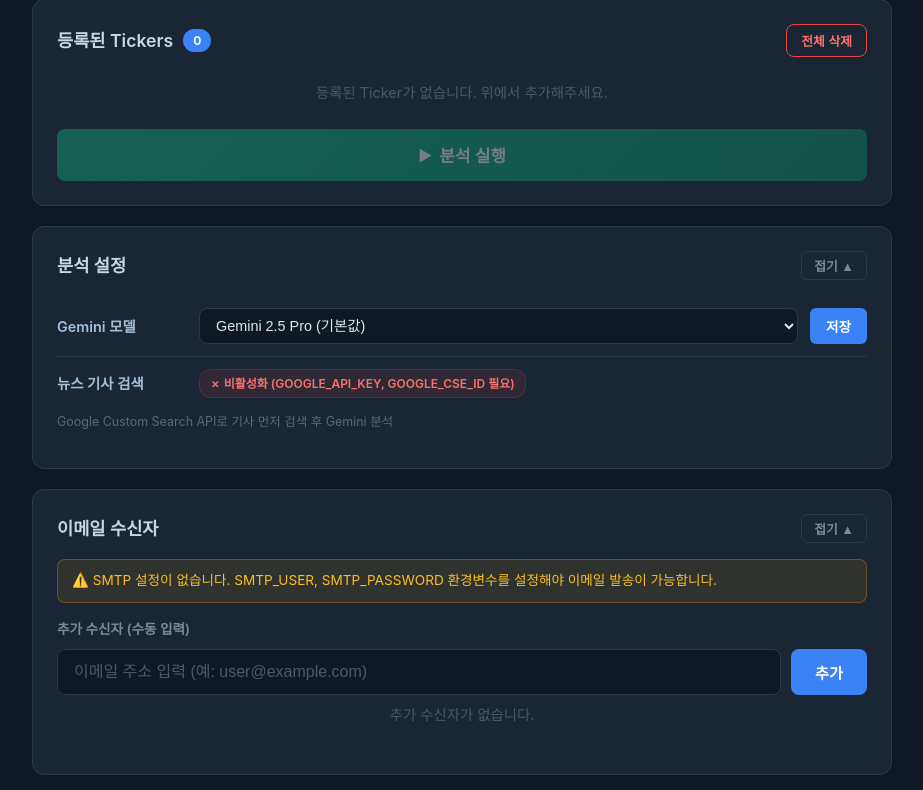
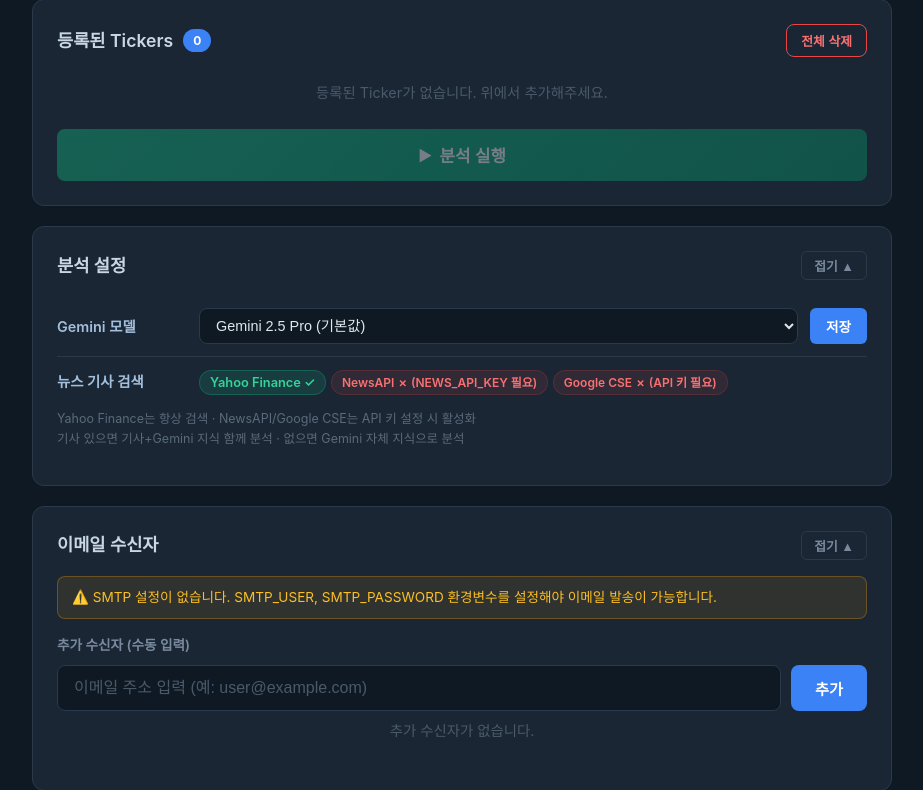
Before and after one commit to chowk7/monitoring_automation, a Flask app: page / in a window 1280 px wide. Shown: the part 343-1133 px from the top of the page, without its empty margins (178-1101 px from the left). Run offline with Flask 3, Linux system fonts and the light colour scheme; data that the repository does not hold is empty.

Commit message:
feat: 다중 뉴스 소스 검색 파이프라인 추가 (Yahoo Finance, NewsAPI, Google CSE)
- Yahoo Finance 뉴스 검색 추가 (API 키 불필요, 항상 활성화)
- NewsAPI.org 검색 추가 (NEWS_API_KEY 설정 시 활성화)
- search_all_news_articles(): 모든 소스 검색 후 중복 제거 통합
- 기사 있을 때: 외부 기사 + Gemini 자체 지식 함께 분석
- 기사 없을 때: Gemini 자체 지식/검색으로 분석
- 분석 결과 카드에 기사 출처(Yahoo Finance/NewsAPI/Google) 표시
- 설정 UI에 뉴스 소스별 활성화 상태 표시 (Yahoo Finance 항상 ✓)
- .env.example에 NEWS_API_KEY 항목 추가

https://claude.ai/code/session_015YsjL214ADAVtAYrSvA8JF

```diff
--- a/app.py
+++ b/app.py
@@ -33,6 +33,7 @@ SETTINGS_FILE = "settings.json"
 GEMINI_API_KEY = os.getenv("GEMINI_API_KEY", "")
 GOOGLE_API_KEY = os.getenv("GOOGLE_API_KEY", "")
 GOOGLE_CSE_ID = os.getenv("GOOGLE_CSE_ID", "")
+NEWS_API_KEY = os.getenv("NEWS_API_KEY", "")
 
 # Email configuration
 SMTP_HOST = os.getenv("SMTP_HOST", "smtp.gmail.com")
@@ -205,6 +206,11 @@ def get_settings():
     settings["available_models"] = AVAILABLE_GEMINI_MODELS
     settings["has_google_search"] = bool(GOOGLE_API_KEY and GOOGLE_CSE_ID)
     settings["has_email"] = bool(SMTP_USER and SMTP_PASSWORD)
+    settings["news_sources"] = {
+        "yahoo_finance": True,  # always available, no API key needed
+        "newsapi": bool(NEWS_API_KEY),
+        "google_cse": bool(GOOGLE_API_KEY and GOOGLE_CSE_ID),
+    }
     return jsonify(settings)
 
 
@@ -404,8 +410,6 @@ def analyze_stream():
 
         yield f"data: {json.dumps({'type': 'progress', 'message': f'{len(filtered_list)}개 종목 분석 시작...'})}\n\n"
 
-        has_search = bool(GOOGLE_API_KEY and GOOGLE_CSE_ID)
-
         # Phase 2: Analyze filtered stocks in batches
         total_analysis_batches = (len(filtered_list) + ANALYSIS_BATCH_SIZE - 1) // ANALYSIS_BATCH_SIZE
 
@@ -420,21 +424,19 @@ def analyze_stream():
             batch_results = []
             for ticker, info in batch:
                 try:
-                    articles = []
+                    # Step 1: Search news from all available sources
+                    yield f"data: {json.dumps({'type': 'progress', 'message': f'뉴스 기사 검색 중... ({ticker})'})}\n\n"
+                    articles = search_all_news_articles(
+                        ticker,
+                        info.get("name", ticker),
+                        info.get("date", "")
+                    )
 
-                    # Step 1: Search news articles if Google Search API is configured
-                    if has_search:
-                        yield f"data: {json.dumps({'type': 'progress', 'message': f'뉴스 기사 검색 중... ({ticker})'})}\n\n"
-                        articles = search_news_articles(
-                            ticker,
-                            info.get("name", ticker),
-                            info.get("date", "")
-                        )
-
-                    # Step 2: Analyze with Gemini (with or without articles)
+                    # Step 2: Analyze with Gemini (articles provide context; Gemini also uses own knowledge)
                     yield f"data: {json.dumps({'type': 'progress', 'message': f'Gemini 분석 중... ({ticker})'})}\n\n"
                     analysis = analyze_with_gemini(ticker, info, articles=articles, model=model)
 
+                    article_sources = list(set(a.get("source", "") for a in articles if a.get("source")))
                     batch_results.append({
                         "ticker": ticker,
                         "name": info.get("name", ticker),
@@ -442,6 +444,7 @@ def analyze_stream():
                         "analysis": analysis,
                         "articles_found": len(articles) > 0,
                         "articles_count": len(articles),
+                        "articles_sources": article_sources,
                         "model_used": model,
                     })
 
@@ -454,6 +457,7 @@ def analyze_stream():
                         "analysis": f"분석 실패: {str(e)}",
                         "articles_found": False,
                         "articles_count": 0,
+                        "articles_sources": [],
                         "model_used": model,
                     })
 
@@ -533,12 +537,80 @@ def fetch_single_ticker(ticker_symbol):
         }
 
 
-def search_news_articles(ticker, company_name, trade_date):
-    """Search for news articles using Google Custom Search API.
+def search_news_articles_yahoo_finance(ticker, company_name):
+    """Search news from Yahoo Finance (no API key required)."""
+    try:
+        url = "https://query1.finance.yahoo.com/v1/finance/search"
+        params = {
+            "q": ticker,
+            "lang": "en-US",
+            "region": "US",
+            "quotesCount": 0,
+            "newsCount": 5,
+        }
+        resp = requests.get(url, params=params, headers=YAHOO_HEADERS, timeout=10)
+        if resp.status_code != 200:
+            return []
 
-    Returns list of article dicts with title, snippet, link.
-    Returns empty list if API not configured or no results found.
-    """
+        data = resp.json()
+        articles = []
+        for item in data.get("news", []):
+            title = item.get("title", "")
+            if title:
+                articles.append({
+                    "title": title,
+                    "snippet": "",
+                    "link": item.get("link", ""),
+                    "source": "Yahoo Finance",
+                })
+        logger.info(f"Yahoo Finance: found {len(articles)} articles for {ticker}")
+        return articles
+
+    except Exception as e:
+        logger.error(f"Yahoo Finance news error for {ticker}: {e}")
+        return []
+
+
+def search_news_articles_newsapi(ticker, company_name):
+    """Search news from NewsAPI.org (requires NEWS_API_KEY)."""
+    if not NEWS_API_KEY:
+        return []
+    try:
+        query = f'"{company_name}" OR "{ticker}" stock'
+        url = "https://newsapi.org/v2/everything"
+        params = {
+            "q": query,
+            "language": "en",
+            "sortBy": "publishedAt",
+            "pageSize": 5,
+            "apiKey": NEWS_API_KEY,
+        }
+        resp = requests.get(url, params=params, timeout=10)
+        if resp.status_code != 200:
+            logger.warning(f"NewsAPI error {resp.status_code} for {ticker}")
+            return []
+
+        data = resp.json()
+        articles = []
+        for item in data.get("articles", []):
+            title = item.get("title", "")
+            if title and title != "[Removed]":
+                articles.append({
+                    "title": title,
+                    "snippet": item.get("description", ""),
+                    "link": item.get("url", ""),
+                    "source": "NewsAPI",
+                })
+        logger.info(f"NewsAPI: found {len(articles)} articles for {ticker}")
+        return articles
+
+    except Exception as e:
+        logger.error(f"NewsAPI error for {ticker}: {e}")
+        return []
+
+
+def search_news_articles_google(ticker, company_name, trade_date):
+    """Search news from Google Custom Search API (requires GOOGLE_API_KEY + GOOGLE_CSE_ID)."""
     if not GOOGLE_API_KEY or not GOOGLE_CSE_ID:
         return []
 
@@ -550,7 +622,7 @@ def search_news_articles(ticker, company_name, trade_date):
             "cx": GOOGLE_CSE_ID,
             "q": query,
             "num": 5,
-            "dateRestrict": "d3",  # last 3 days
+            "dateRestrict": "d3",
         }
         resp = requests.get(url, params=params, timeout=10)
         if resp.status_code != 200:
@@ -560,17 +632,52 @@ def search_news_articles(ticker, company_name, trade_date):
         data = resp.json()
         articles = []
         for item in data.get("items", []):
-            articles.append({
-                "title": item.get("title", ""),
-                "snippet": item.get("snippet", ""),
-                "link": item.get("link", ""),
-            })
-        logger.info(f"Found {len(articles)} articles for {ticker}")
+            title = item.get("title", "")
+            if title:
+                articles.append({
+                    "title": title,
+                    "snippet": item.get("snippet", ""),
+                    "link": item.get("link", ""),
+                    "source": "Google",
+                })
+        logger.info(f"Google CSE: found {len(articles)} articles for {ticker}")
         return articles
 
     except Exception as e:
-        logger.error(f"Error searching news for {ticker}: {e}")
+        logger.error(f"Google CSE error for {ticker}: {e}")
         return []
+
+
+def search_all_news_articles(ticker, company_name, trade_date):
+    """Search news from all available sources and merge results.
+
+    Priority: Yahoo Finance (always) → NewsAPI (if configured) → Google CSE (if configured)
+    Returns up to 10 deduplicated articles.
+    """
+    all_articles = []
+
+    # 1. Yahoo Finance — always available
+    all_articles.extend(search_news_articles_yahoo_finance(ticker, company_name))
+
+    # 2. NewsAPI — optional
+    if NEWS_API_KEY:
+        all_articles.extend(search_news_articles_newsapi(ticker, company_name))
+
+    # 3. Google CSE — optional
+    if GOOGLE_API_KEY and GOOGLE_CSE_ID:
+        all_articles.extend(search_news_articles_google(ticker, company_name, trade_date))
+
+    # Deduplicate by title
+    seen_titles = set()
+    unique = []
+    for a in all_articles:
+        t = a["title"].strip()
+        if t and t not in seen_titles:
+            seen_titles.add(t)
+            unique.append(a)
+
+    logger.info(f"Total unique articles for {ticker}: {len(unique)}")
+    return unique[:10]
 
 
 def analyze_with_gemini(ticker, stock_info, articles=None, model=None):
@@ -596,29 +703,32 @@ def analyze_with_gemini(ticker, stock_info, articles=None, model=None):
 
     # Build prompt based on whether articles were found
     if articles:
+        sources_used = list(set(a.get("source", "") for a in articles if a.get("source")))
+        sources_label = ", ".join(sources_used) if sources_used else "외부 검색"
         articles_text = "\n".join([
-            f"  [{i+1}] {a['title']}\n      {a['snippet']}"
-            for i, a in enumerate(articles[:5])
+            f"  [{i+1}] [{a.get('source', '')}] {a['title']}" +
+            (f"\n      {a['snippet']}" if a.get('snippet') else "")
+            for i, a in enumerate(articles[:8])
         ])
-        prompt = f"""You are a stock market analyst. The following news articles were found for this stock. Use them along with your knowledge to analyze the price movement.
+        prompt = f"""You are a stock market analyst. External news articles were collected from {sources_label} for this stock. Use them as a primary reference, AND also leverage your own latest knowledge to provide a comprehensive analysis.
 
 Stock: {name} ({ticker})
 Change: {change_pct:+.1f}%
 Date: {trade_date}
 
-관련 뉴스 기사:
+외부 수집 뉴스 기사 ({len(articles)}건, 출처: {sources_label}):
 {articles_text}
 
 Instructions:
 1. 출력은 한글로 해라.
-2. 위 뉴스 기사를 참고하여 주가 변동의 핵심 원인을 1-2문장으로 간결하게 분석해라. (명사형 종결)
+2. 위 뉴스 기사를 1차 참고하고, 당신이 알고 있는 최신 정보도 함께 활용하여 주가 변동의 핵심 원인을 1-2문장으로 간결하게 분석해라. (명사형 종결)
 3. 종목명이나 변동률은 출력하지 마라.
-4. 뉴스 기사가 변동 원인과 무관하면 시장 전반 흐름으로 판단해라.
+4. 뉴스 기사가 변동 원인과 무관하거나 불충분하면 당신의 지식으로 보완해라.
 5. 예시: "AI 반도체 수요 증가 기대감 및 실적 서프라이즈로 상승"
 6. 한글 분석 후 영어로 한 문장 요약 추가.
 """
     else:
-        prompt = f"""You are a stock market analyst. Analyze the following stock's price movement and explain the likely cause using your knowledge and search capabilities.
+        prompt = f"""You are a stock market analyst. No external news articles were found for this stock. Use your own web search capabilities and latest knowledge to analyze the price movement.
 
 Stock: {name} ({ticker})
 Change: {change_pct:+.1f}%
@@ -626,7 +736,7 @@ Date: {trade_date}
 
 Instructions:
 1. 출력은 한글로 해라.
-2. 한글로 1-2문장으로 간결하게 원인을 분석해라. (명사형 종결)
+2. 당신의 최신 지식으로 1-2문장 간결하게 원인을 분석해라. (명사형 종결)
 3. 종목명이나 변동률은 출력하지 마라.
 4. 개별 이슈가 없으면: "개별이슈 미발견. 시장 전반적인 흐름에 따른 변동으로 추정."
 5. 예시: "AI 반도체 수요 증가에 대한 기대감으로 상승" 또는 "실적 발표 후 가이던스 하향으로 하락"
--- a/static/js/app.js
+++ b/static/js/app.js
@@ -19,7 +19,7 @@ document.addEventListener("DOMContentLoaded", () => {
     const saveModelBtn = document.getElementById("saveModelBtn");
     const settingsToggle = document.getElementById("settingsToggle");
     const settingsBody = document.getElementById("settingsBody");
-    const newsSearchStatus = document.getElementById("newsSearchStatus");
+    // newsSearchStatus is now split into multiple elements (newsApiStatus, googleCseStatus)
 
     // Email elements
     const emailInput = document.getElementById("emailInput");
@@ -89,14 +89,27 @@ document.addEventListener("DOMContentLoaded", () => {
                 modelSelect.value = data.gemini_model;
             }
 
-            // Update news search status
-            if (newsSearchStatus) {
-                if (data.has_google_search) {
-                    newsSearchStatus.textContent = "✓ 활성화";
-                    newsSearchStatus.className = "status-badge status-active";
-                } else {
-                    newsSearchStatus.textContent = "✗ 비활성화 (GOOGLE_API_KEY, GOOGLE_CSE_ID 필요)";
-                    newsSearchStatus.className = "status-badge status-inactive";
+            // Update news sources status
+            if (data.news_sources) {
+                const newsApiEl = document.getElementById("newsApiStatus");
+                const googleCseEl = document.getElementById("googleCseStatus");
+                if (newsApiEl) {
+                    if (data.news_sources.newsapi) {
+                        newsApiEl.textContent = "NewsAPI ✓";
+                        newsApiEl.className = "status-badge status-active";
+                    } else {
+                        newsApiEl.textContent = "NewsAPI ✗ (NEWS_API_KEY 필요)";
+                        newsApiEl.className = "status-badge status-inactive";
+                    }
+                }
+                if (googleCseEl) {
+                    if (data.news_sources.google_cse) {
+                        googleCseEl.textContent = "Google CSE ✓";
+                        googleCseEl.className = "status-badge status-active";
+                    } else {
+                        googleCseEl.textContent = "Google CSE ✗ (API 키 필요)";
+                        googleCseEl.className = "status-badge status-inactive";
+                    }
                 }
             }
         } catch (err) {
@@ -490,7 +503,9 @@ document.addEventListener("DOMContentLoaded", () => {
             // News badge
             let newsBadge = "";
             if (result.articles_found) {
-                newsBadge = `<span class="news-badge">📰 뉴스 ${result.articles_count}건 참고</span>`;
+                const sources = (result.articles_sources || []).join(", ");
+                const srcLabel = sources ? ` (${sources})` : "";
+                newsBadge = `<span class="news-badge">📰 뉴스 ${result.articles_count}건${srcLabel}</span>`;
             } else {
                 newsBadge = `<span class="news-badge news-badge-none">Gemini 자체 분석</span>`;
             }
--- a/templates/index.html
+++ b/templates/index.html
@@ -62,8 +62,12 @@
                 <!-- News Search Status -->
                 <div class="settings-row">
                     <label>뉴스 기사 검색</label>
-                    <span id="newsSearchStatus" class="status-badge status-unknown">확인 중...</span>
-                    <small class="settings-hint">Google Custom Search API로 기사 먼저 검색 후 Gemini 분석</small>
+                    <div class="news-sources-status" id="newsSourcesStatus">
+                        <span class="status-badge status-active">Yahoo Finance ✓</span>
+                        <span id="newsApiStatus" class="status-badge status-unknown">NewsAPI 확인 중...</span>
+                        <span id="googleCseStatus" class="status-badge status-unknown">Google CSE 확인 중...</span>
+                    </div>
+                    <small class="settings-hint">Yahoo Finance는 항상 검색 · NewsAPI/Google CSE는 API 키 설정 시 활성화<br>기사 있으면 기사+Gemini 지식 함께 분석 · 없으면 Gemini 자체 지식으로 분석</small>
                 </div>
             </div>
         </section>
```
Also changed, not shown: 1 other file.
